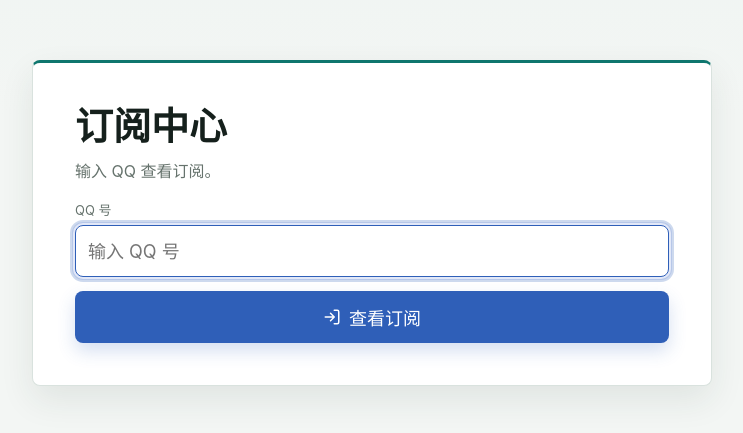
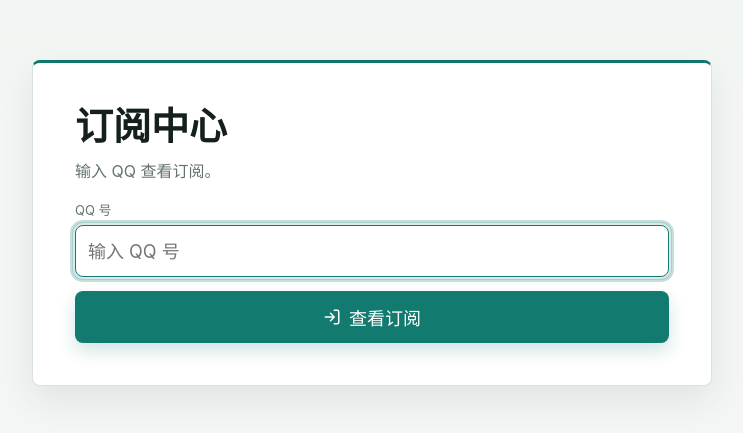
Before and after one commit to suyehanzi/PaySys, a Next.js app: page /portal in a window 1280 px wide. Shown: the part 165-598 px from the top of the page, without its empty margins (268-1011 px from the left). Built offline with nearby package versions, Linux system fonts and the light colour scheme; no server answers.

Commit message:
Refine login form styling

```diff
--- a/src/app/globals.css
+++ b/src/app/globals.css
@@ -7,8 +7,8 @@
   --muted: #66736d;
   --line: #d9e2de;
   --line-strong: #c7d4cf;
-  --blue: #2f5fb8;
-  --blue-dark: #244b94;
+  --blue: #137a70;
+  --blue-dark: #0f5f58;
   --teal: #0f766e;
   --green: #117557;
   --red: #b73535;
@@ -87,14 +87,14 @@ input:focus,
 textarea:focus,
 select:focus {
   border-color: var(--blue);
-  box-shadow: 0 0 0 3px rgba(49, 94, 203, 0.14);
+  box-shadow: 0 0 0 3px rgba(19, 122, 112, 0.16);
 }
 
 button:focus-visible,
 input:focus-visible,
 textarea:focus-visible,
 select:focus-visible {
-  outline: 3px solid rgba(47, 95, 184, 0.24);
+  outline: 3px solid rgba(19, 122, 112, 0.24);
   outline-offset: 2px;
 }
 
@@ -381,7 +381,7 @@ small {
 .primary {
   background: var(--blue);
   color: #fff;
-  box-shadow: 0 8px 18px rgba(47, 95, 184, 0.2);
+  box-shadow: 0 8px 18px rgba(19, 122, 112, 0.2);
 }
 
 .primary:hover {
--- a/src/components/AdminApp.tsx
+++ b/src/components/AdminApp.tsx
@@ -414,7 +414,7 @@ export function AdminApp() {
           <p>输入后台密码进入。</p>
           <form onSubmit={handleLogin} className="stack">
             <label>
-              <span>后台密码</span>
+              <span className="sr-only">后台密码</span>
               <input
                 type="password"
                 value={password}
```
